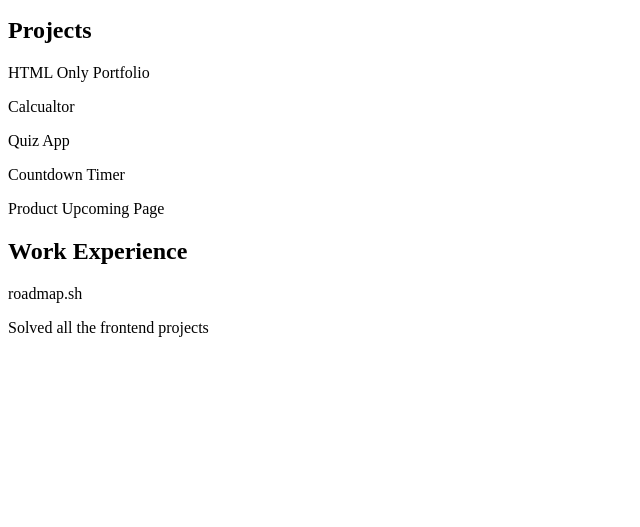
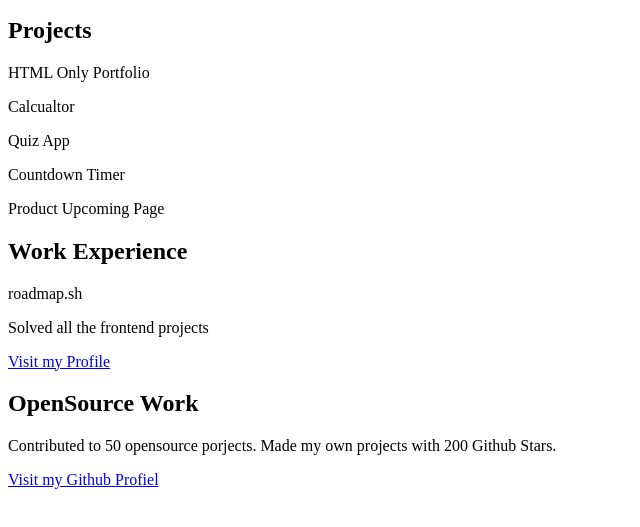
Before and after one commit to Renz-Victa/Counter-App, a plain HTML site: page index.html in a window 1280 px wide. Shown: the part 145-672 px from the top of the page, without its empty margins (0-640 px from the left). Drawn offline with Linux system fonts and the light colour scheme.

Commit message:
Edit index.html

```diff
--- a/index.html
+++ b/index.html
@@ -59,8 +59,19 @@
     <p>
         Solved all the frontend projects
     </p>
+    <a href="#">
+        Visit my Profile
+    </a>
 
-
+    <h2>
+        OpenSource Work
+    </h2>
+    <p>
+        Contributed to 50 opensource porjects. Made my own projects with 200 Github Stars.
+    </p>
+    <a href="#">
+        Visit my Github Profiel
+    </a>
 </body>
 
 </html>
```
